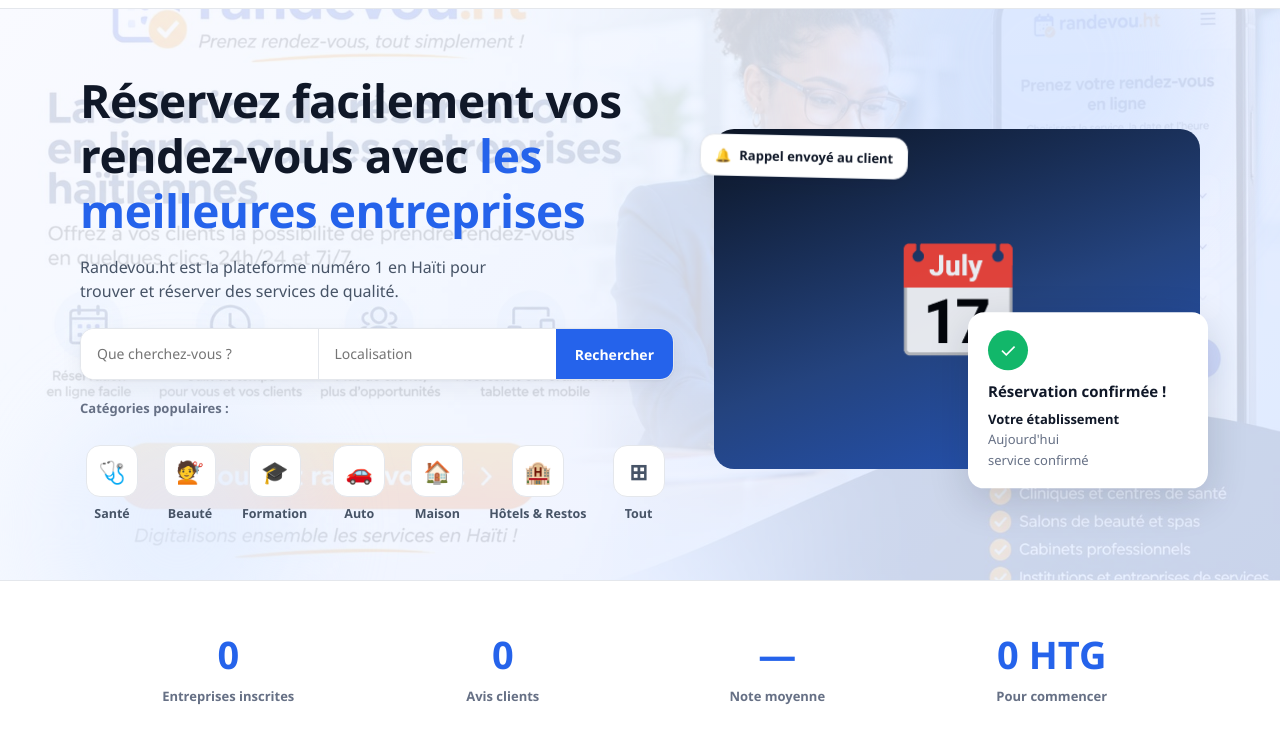
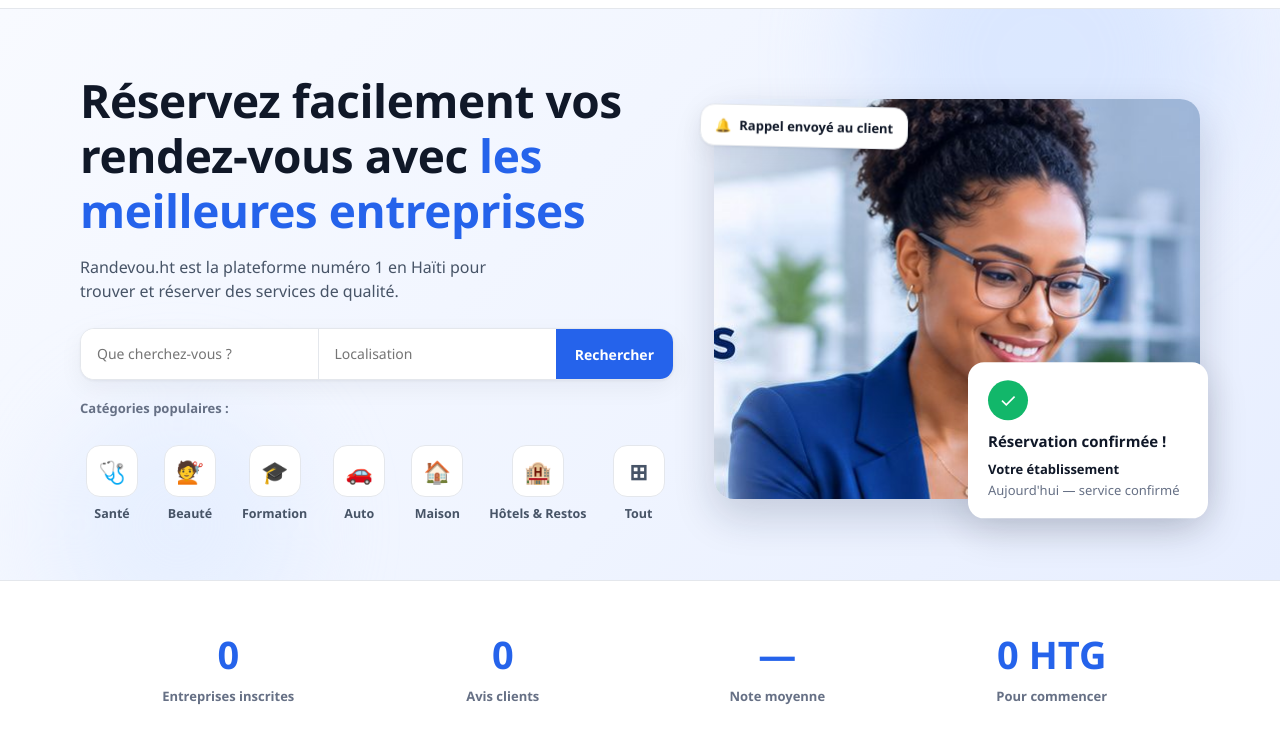
Before and after one commit to Michaeljacques-ht/ramdevou.ht, a website: page public/index.html in a window 1280 px wide. Shown: the part 58-800 px from the top of the page. Drawn offline with Linux system fonts and the light colour scheme; no server answers.

Commit message:
Add files via upload

```diff
--- a/public/index.html
+++ b/public/index.html
@@ -8,9 +8,6 @@
 <link rel="stylesheet" href="/style.css">
 <style>
 .hero { position: relative; background: linear-gradient(135deg, #F8FAFF 0%, #EFF4FF 60%, #E7EEFF 100%); border-bottom: 1px solid var(--bordure); overflow: hidden; }
-.hero::before { content: ""; position: absolute; inset: 0; background: url('/banniere.jpg') center right / cover no-repeat; opacity: .13; pointer-events: none; }
-.hero > * { position: relative; z-index: 1; }
-@media (max-width: 760px) { .hero::before { opacity: .07; background-position: center; } }
 .hero-int { display: grid; grid-template-columns: 1.1fr .9fr; gap: 40px; padding: 64px 0 56px; align-items: center; }
 .hero h1 { font-size: clamp(30px, 4.4vw, 46px); font-weight: 800; }
 .hero h1 .accent { color: var(--bleu); }
@@ -20,9 +17,8 @@
 .barre-recherche input:focus { outline: none; }
 .barre-recherche .sep { width: 1px; background: var(--bordure); }
 .barre-recherche button { border-radius: 0; }
-.hero-visuel { position: relative; min-height: 340px; }
-.hero-photo { width: 100%; height: 340px; border-radius: 20px; background: linear-gradient(160deg, var(--marine) 0%, #24437E 55%, var(--bleu) 130%); position: relative; overflow: hidden; }
-.hero-photo::after { content: '📅'; position: absolute; inset: 0; display: grid; place-items: center; font-size: 110px; opacity: .9; }
+.hero-visuel { position: relative; min-height: 400px; }
+.hero-photo { width: 100%; height: 400px; border-radius: 20px; background: url('/illustration-accueil.jpg') center 12% / cover no-repeat, linear-gradient(160deg, var(--marine) 0%, #24437E 55%, var(--bleu) 130%); position: relative; overflow: hidden; box-shadow: 0 18px 40px rgba(16,32,64,.18); }
 .carte-confirmation { position: absolute; right: -8px; bottom: -20px; background: #fff; border-radius: 16px; box-shadow: 0 12px 40px rgba(16,24,40,.16); padding: 18px 20px; width: 240px; }
 .pastille-verte { width: 40px; height: 40px; border-radius: 50%; background: var(--vert); color: #fff; display: grid; place-items: center; font-size: 20px; margin-bottom: 10px; }
 .categories { display: flex; gap: 14px; margin-top: 26px; flex-wrap: wrap; }
@@ -162,12 +158,12 @@
       </div>
     </div>
     <div class="hero-visuel">
-      <div class="hero-photo" role="img" aria-label="Illustration de réservation"></div>
-      <div class="carte-rappel">🔔 <span>Rappel envoyé au client</span></div>
+      <div class="hero-photo" role="img" aria-label="Illustration de réservation en ligne"></div>
+      <div class="carte-rappel">🔔 <span data-i18n="acc.visu.rappel">Rappel envoyé au client</span></div>
       <div class="carte-confirmation">
         <div class="pastille-verte">✓</div>
-        <strong>Réservation confirmée !</strong>
-        <p class="petit" style="margin-top:6px"><strong>Votre établissement</strong><br><span class="muet">Aujourd'hui<br>service confirmé</span></p>
+        <strong data-i18n="acc.visu.confirme">Réservation confirmée !</strong>
+        <p class="petit" style="margin-top:6px"><strong data-i18n="acc.visu.etab">Votre établissement</strong><br><span class="muet" data-i18n="acc.visu.detail">Aujourd'hui — service confirmé</span></p>
       </div>
     </div>
   </div>
--- a/public/sw.js
+++ b/public/sw.js
@@ -1,5 +1,5 @@
 // Randevou.ht — Service Worker (requis pour PWA / Play Store)
-const CACHE = 'randevou-v10';
+const CACHE = 'randevou-v11';
 const STATIQUES = [
   '/style.css',
   '/app.js',
--- a/public/translations.js
+++ b/public/translations.js
@@ -1,6 +1,10 @@
 // 🌐 Traductions Français / Kreyòl Ayisyen
 const translations = {
   fr: {
+    'acc.visu.rappel': 'Rappel envoyé au client',
+    'acc.visu.confirme': 'Réservation confirmée !',
+    'acc.visu.etab': 'Votre établissement',
+    'acc.visu.detail': "Aujourd'hui — service confirmé",
     // Pied de page
     'pied.desc': "La solution de prise de rendez-vous en ligne pour les entreprises haïtiennes.",
     'pied.atout1': 'Gagnez du temps',
@@ -220,6 +224,10 @@
   },
 
   ht: {
+    'acc.visu.rappel': 'Ranpèl voye bay kliyan an',
+    'acc.visu.confirme': 'Rezèvasyon konfime !',
+    'acc.visu.etab': 'Etablisman ou',
+    'acc.visu.detail': 'Jodi a — sèvis konfime',
     // Pye paj la
     'pied.desc': 'Solisyon pou pran randevou an liy pou antrepriz ayisyen yo.',
     'pied.atout1': 'Ekonomize tan',
```
Also changed, not shown: public/illustration-accueil.jpg (added).
